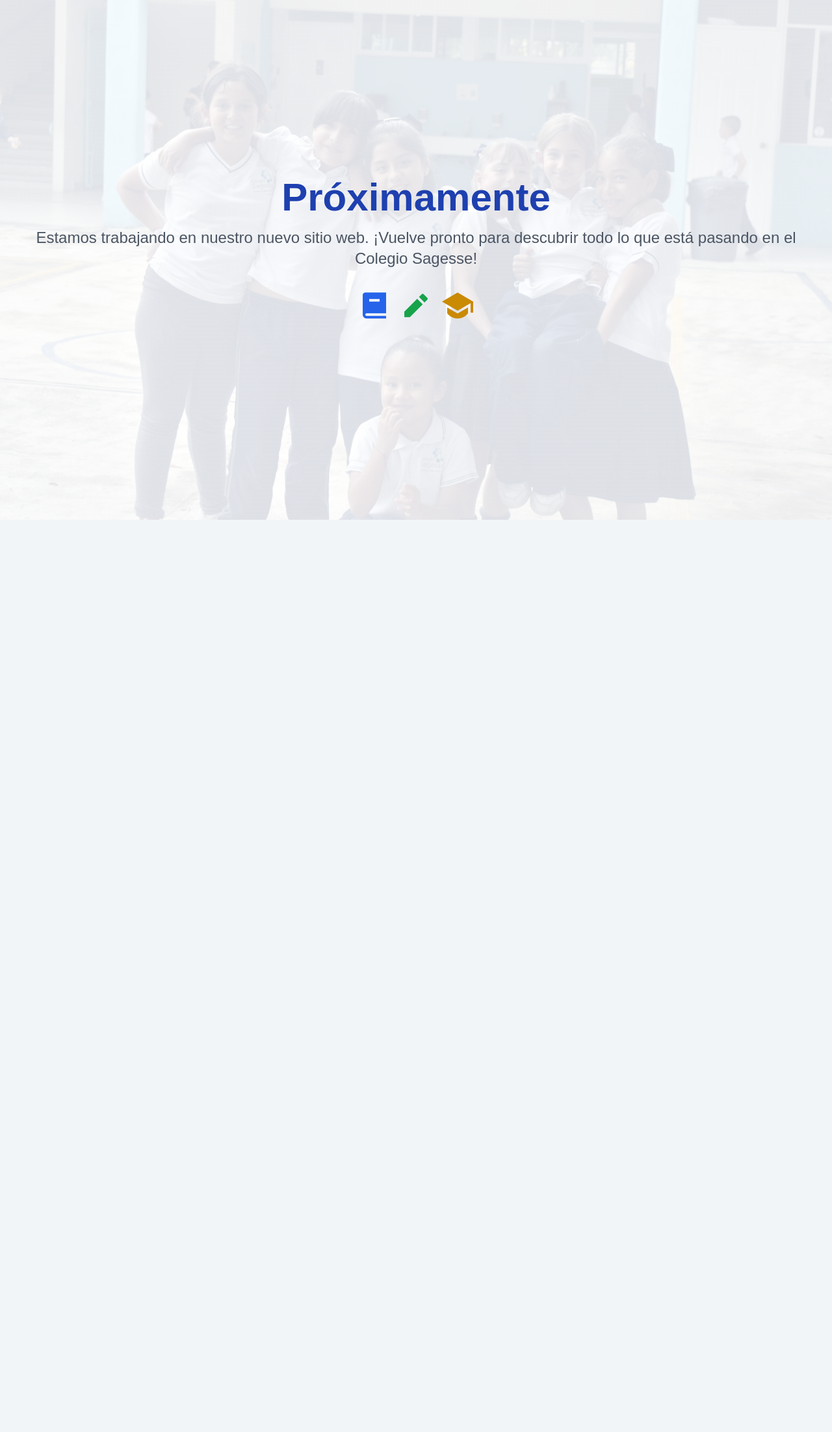
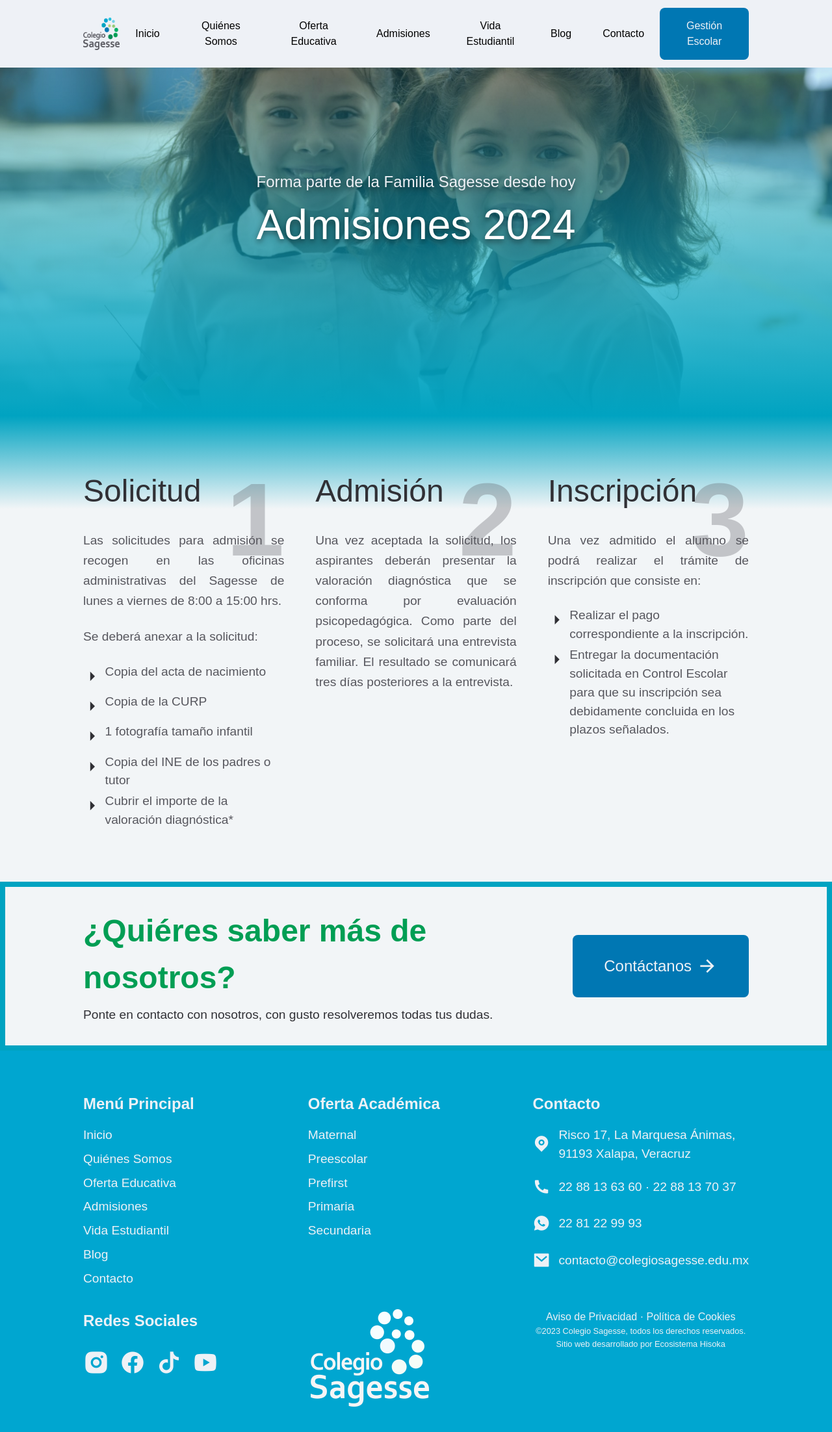
Before and after one commit to JohnSatur/sagesse-web, an Angular app: page /admisiones in a window 1280 px wide. Before the commit this address led to /. Shown: the top 2204 px of the page at 65% size. Before the commit the page ends 800 px from the top, so only its background shows below. Built offline with nearby package versions, Linux system fonts and the light colour scheme.

Commit message:
Cambios antes de actualizar a Angular 19

```diff
--- a/src/app/app.component.html
+++ b/src/app/app.component.html
@@ -1,3 +1,3 @@
-<!-- <app-navbar></app-navbar> -->
+<app-navbar></app-navbar>
 <router-outlet></router-outlet>
-<!-- <app-footer></app-footer> -->
+<app-footer></app-footer>
--- a/src/app/app.component.ts
+++ b/src/app/app.component.ts
@@ -12,4 +12,8 @@
 })
 export class AppComponent {
   title = 'Colegio Sagesse';
+
+  test() {
+    console.log('test');
+  }
 }
--- a/src/app/components/button/button.component.ts
+++ b/src/app/components/button/button.component.ts
@@ -6,7 +6,7 @@
   standalone: true,
   imports: [CommonModule],
   templateUrl: './button.component.html',
-  styleUrl: './button.component.scss'
+  styleUrl: './button.component.scss',
 })
 export class ButtonComponent {
   @Input() text: string = 'Click!';
@@ -14,5 +14,4 @@
   @Input() icon: string = '';
   @Input() buttonType: 'fill' | 'outline' = 'fill';
   @Input() buttonColor: 'first' | 'second' = 'first';
-
 }
--- a/src/app/pages/home/home.component.html
+++ b/src/app/pages/home/home.component.html
@@ -333,7 +333,7 @@
 
     <!-- Map -->
     <section class="map">
-       <img src="img/croquis.png" alt="" class="map__map">
+       <img src="img/croquis-min.jpg" alt="" class="map__map">
     </section>
 
     <!-- Contact -->
```
Also changed, not shown: src/app/app.routes.ts (+9 -9 lines), public/img/croquis-min.jpg (added), src/app/components/level-card/level-card.component.scss (line endings or trailing spaces).
